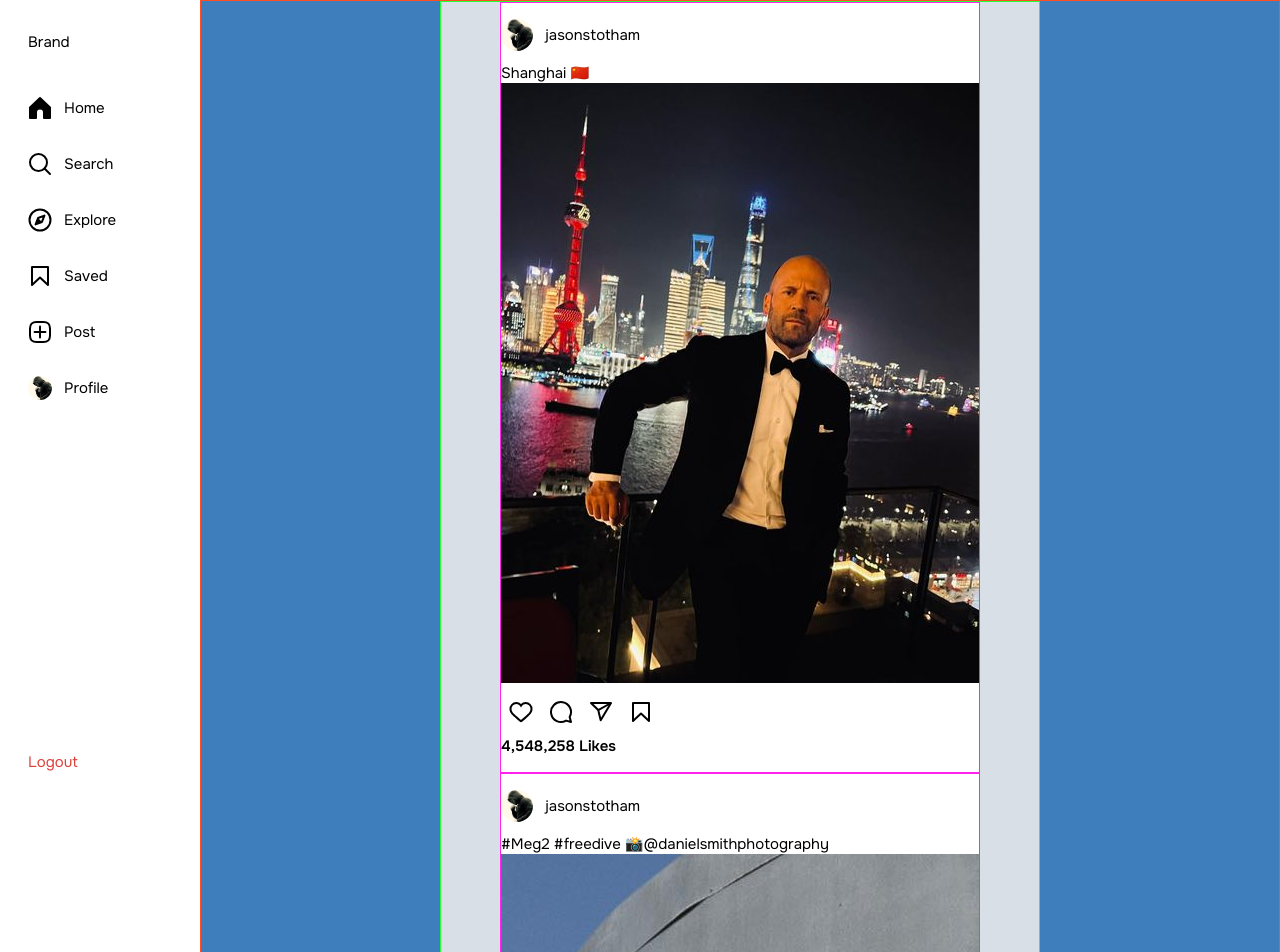
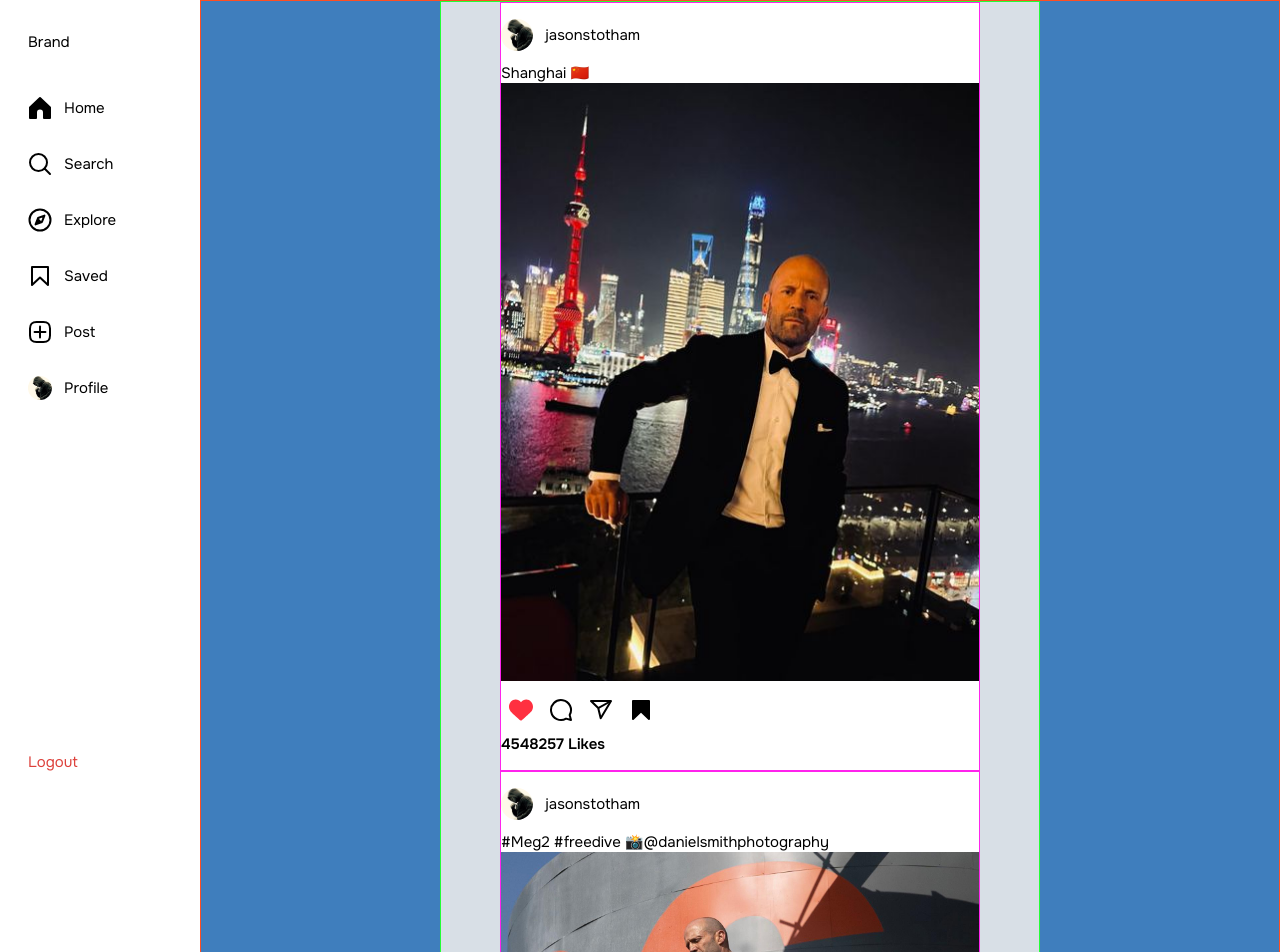
Before and after one commit to mohdarham06/tangles, a React (Create React App) app: page / in a window 1280 px wide. Shown: the top 952 px of the page. Built offline with nearby package versions, Linux system fonts and the light colour scheme.

Commit message:
handleLike,Save with Data

```diff
--- a/src/assets/CustomIcons.jsx
+++ b/src/assets/CustomIcons.jsx
@@ -127,7 +127,7 @@ export const FillHeart = () => {
     return (
         <svg aria-label="Unlike" width="1em" height="1em" viewBox="0 0 48 48">
             <title>Unlike</title>
-            <path fill='currentColor' d="M34.6 3.1c-4.5 0-7.9 1.8-10.6 5.6-2.7-3.7-6.1-5.5-10.6-5.5C6 3.1 0 9.6 0 17.6c0 7.3 5.4 12 10.6 16.5.6.5 1.3 1.1 1.9 1.7l2.3 2c4.4 3.9 6.6 5.9 7.6 6.5.5.3 1.1.5 1.6.5s1.1-.2 1.6-.5c1-.6 2.8-2.2 7.8-6.8l2-1.8c.7-.6 1.3-1.2 2-1.7C42.7 29.6 48 25 48 17.6c0-8-6-14.5-13.4-14.5z"></path>
+            <path fill='#ff3040' d="M34.6 3.1c-4.5 0-7.9 1.8-10.6 5.6-2.7-3.7-6.1-5.5-10.6-5.5C6 3.1 0 9.6 0 17.6c0 7.3 5.4 12 10.6 16.5.6.5 1.3 1.1 1.9 1.7l2.3 2c4.4 3.9 6.6 5.9 7.6 6.5.5.3 1.1.5 1.6.5s1.1-.2 1.6-.5c1-.6 2.8-2.2 7.8-6.8l2-1.8c.7-.6 1.3-1.2 2-1.7C42.7 29.6 48 25 48 17.6c0-8-6-14.5-13.4-14.5z"></path>
         </svg>
     )
 }
--- a/src/routes/Home.jsx
+++ b/src/routes/Home.jsx
@@ -1,4 +1,6 @@
 import React from 'react'
+
+import { useState } from 'react';
 
 import user1avatar from '../assets/images/jasonstotham.jpg';
 import user1post1 from '../assets/images/jasonstothampost1.jpg';
@@ -10,79 +12,107 @@ import { OutlineShare } from '../assets/CustomIcons';
 import { OutlineSave, FillSave } from '../assets/CustomIcons';
 
 const Home = () => {
-    return (
-
-        <section id='home' className='section section--home'>
 
 
+    const [instagramPosts, setInstagramPosts] = useState([
+        {
+            id: 1,
+            username: 'jasonstotham',
+            avatar: user1avatar,
+            image: user1post1,
+            text: 'Shanghai 🇨🇳',
+            liked: false,
+            likes: 4548257,
+            saved: true,
+            comments: [
+                {
+                    id: 101,
+                    username: 'user1',
+                    text: 'Amazing shot!',
+                },
+                // More comments...
+            ],
+        },
+        {
+            id: 2,
+            username: 'jasonstotham',
+            avatar: user1avatar,
+            image: user1post2,
+            text: '#Meg2 #freedive 📸@danielsmithphotography',
+            liked: false,
+            likes: 1297324,
+            saved: false,
+            comments: [
+                {
+                    id: 201,
+                    username: 'user2',
+                    text: 'Awesome freediving!',
+                },
+                // More comments...
+            ],
+        },
+        // More posts...
+    ]);
 
+
+    const handleLike = (postId) => {
+        setInstagramPosts((prevPosts) =>
+            prevPosts.map((post) =>
+                (post.id === postId)
+                    ? { ...post, likes: post.liked ? post.likes - 1 : post.likes + 1, liked: !post.liked }
+                    : post
+            )
+        );
+    };
+
+    const handleSave = (postId) => {
+        setInstagramPosts((prevPosts) =>
+            prevPosts.map((post) =>
+                post.id === postId
+                    ? { ...post, saved: !post.saved }
+                    : post
+            )
+        );
+    };
+
+
+    return (
+        <section id='home' className='section section--home'>
             <div className="posts-wrapper">
-                <article className="post">
+
+                {instagramPosts.map((post) => (
+                    <article className="post" key={post.id}>
                         <div className="post__header">
-                        <img className="post__user-avatar" src={user1avatar} alt="jasonstotham" />
+                            <img className="post__user-avatar" src={post.avatar} alt={post.username} />
 
                             <div className="post__user-info">
-                            {/* <div className="post__author">Jason Stotham</div> */}
-                            <div className="post__username">jasonstotham</div>
+                                <div className="post__username">{post.username}</div>
                             </div>
-
                         </div>
 
                         <div className="post__content">
-                        <p className="post__text">Shanghai 🇨🇳</p>
-
-                        <img className="post__image" src={user1post1} alt="" />
-
+                            <p className="post__text">{post.text}</p>
+                            <img className="post__image" src={post.image} alt="" />
                         </div>
 
                         <div className="post__actions">
-                        <button className="post__actions__btn"><OutlineHeart /></button>
+                            <button className="post__actions__btn" onClick={() => handleLike(post.id)}>
+                                {!post.liked ? <FillHeart /> : <OutlineHeart />}
+                            </button>
+
                             <button className="post__actions__btn"><OutlineComment /></button>
                             <button className="post__actions__btn"><OutlineShare /></button>
-                        <button className="post__actions__btn"><OutlineSave /></button>
+
+                            <button className="post__actions__btn" onClick={() => handleSave(post.id)}>
+                                {!post.saved ? <OutlineSave /> : <FillSave />}
+                            </button>
                         </div>
 
                         <div className="post__likes">
-                        4,548,258 Likes
+                            {post.likes} Likes
                         </div>
                     </article>
-
-
-
-
-                <article className="post">
-                    <div className="post__header">
-                        <img className="post__user-avatar" src={user1avatar} alt="jasonstotham" />
-
-                        <div className="post__user-info">
-                            {/* <div className="post__author">Jason Stotham</div> */}
-                            <div className="post__username">jasonstotham</div>
-                        </div>
-
-                    </div>
-
-                    <div className="post__content">
-                        <p className="post__text">
-                            #Meg2 #freedive
-                            📸@danielsmithphotography
-                        </p>
-
-                        <img className="post__image" src={user1post2} alt="" />
-
-                    </div>
-
-                    <div className="post__actions">
-                        <button className="post__actions__btn"><OutlineHeart /></button>
-                        <button className="post__actions__btn"><OutlineComment /></button>
-                        <button className="post__actions__btn"><OutlineShare /></button>
-                        <button className="post__actions__btn"><OutlineSave /></button>
-                    </div>
-
-                    <div className="post__likes">
-                        1,297,325 Likes
-                    </div>
-                </article>
-
+                ))}
 
             </div>
 
--- a/src/styles/index.css
+++ b/src/styles/index.css
@@ -277,9 +277,15 @@ main {
     margin-right: 0.75rem;
 }
 
+.post__image {
+    width: 480px;
+    max-width: 100%;
+}
+
 
 .post__actions {
     margin: 0.25rem 0;
+    white-space: nowrap;
 }
 
 .post__actions__btn {
```
Lines whose indentation alone changed are shown as unchanged.
